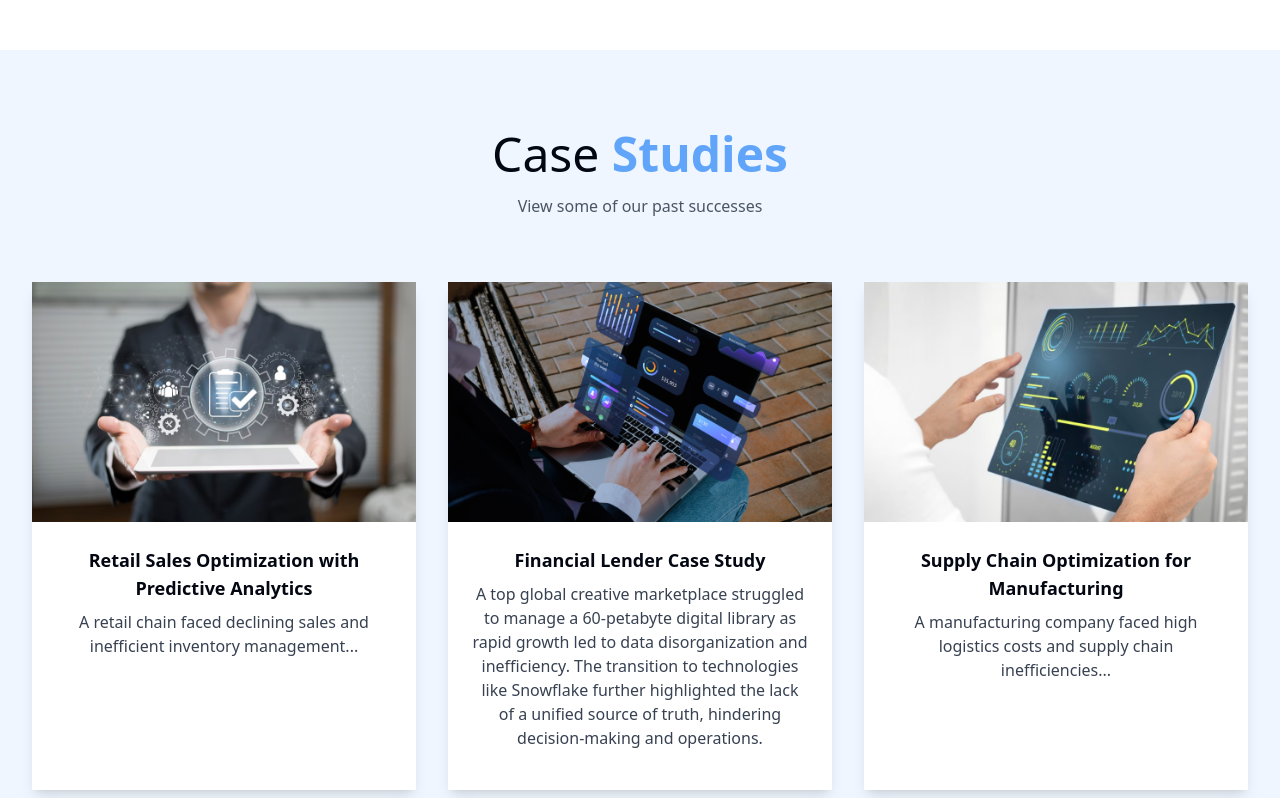
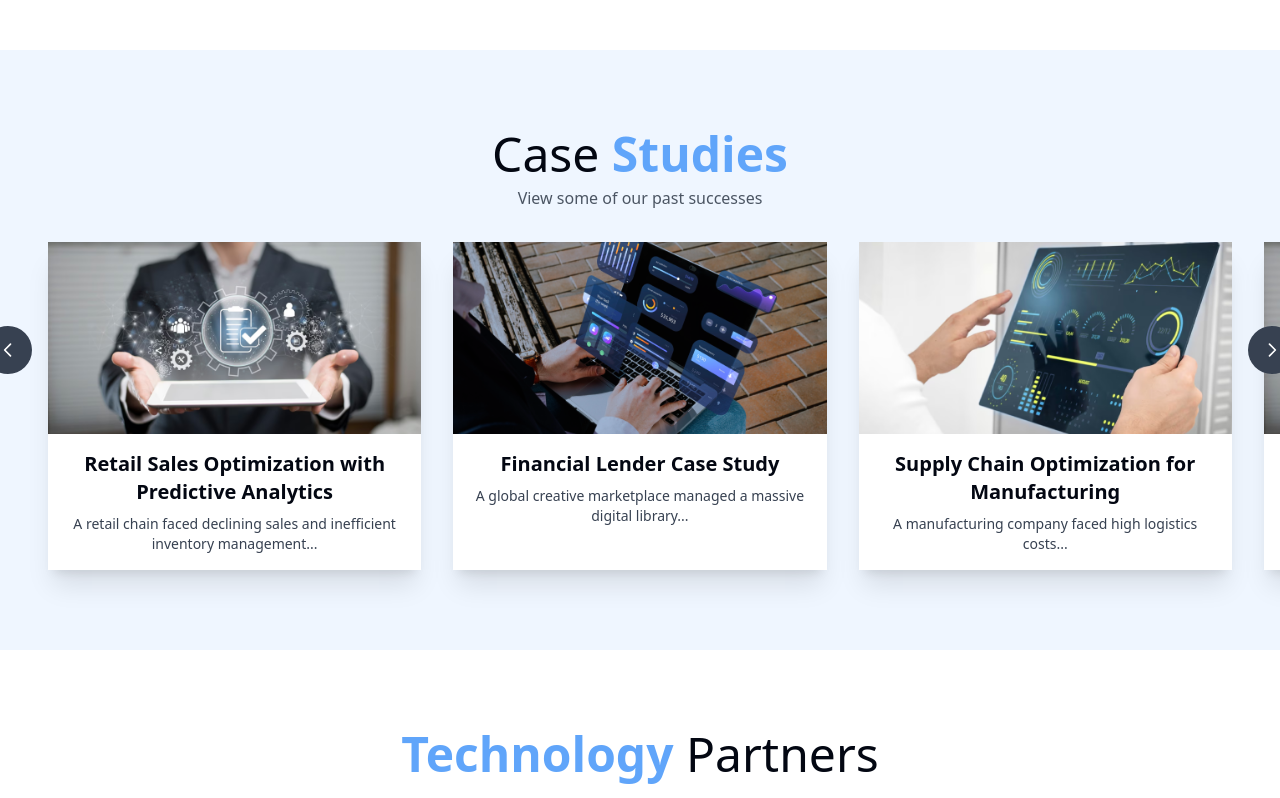
Before and after one commit to cfriedman2156/flowsense, a Next.js app: page / in a window 1280 px wide. Shown: the part 1920-2718 px from the top of the page. Built offline with nearby package versions, Linux system fonts and the light colour scheme; a web font is replaced by a local one.

Commit message:
added arrows and functionality to case studies section

```diff
--- a/src/app/api/send/route.js
+++ b/src/app/api/send/route.js
@@ -5,13 +5,12 @@
 
 export async function POST(req) {
   try {
-    // Parse user input from the form
     const { name, email, phone, companyName, message } = await req.json();
 
     // Send email via Resend
     const { data, error } = await resend.emails.send({
-      from: 'info@flowsensesolutions.com', // Use a verified sender
-      to: ['chaseafriedman@gmail.com'],    // Your recipient email
+      from: 'info@flowsensesolutions.com',
+      to: ['Elan@flowsensesolutions.com'],
       subject: `New Inquiry from ${companyName || 'Unknown Company'}`,
       react: (
         <EmailTemplate
--- a/src/components/projects.jsx
+++ b/src/components/projects.jsx
@@ -11,114 +11,155 @@
       details: {
         problem: 'Declining sales and inefficient inventory management...',
         solution: 'Implemented predictive analytics to forecast demand trends...',
-        impact: [
-          'Increased revenue by 25%',
-          'Optimized inventory levels',
-        ],
+        impact: ['Increased revenue by 25%', 'Optimized inventory levels'],
         technologies: ['Python', 'Tableau', 'SQL'],
       },
     },
     {
       image: '/assets/project2.png',
       title: 'Financial Lender Case Study',
-      description: 'A top global creative marketplace struggled to manage a 60-petabyte digital library as rapid growth led to data disorganization and inefficiency. The transition to technologies like Snowflake further highlighted the lack of a unified source of truth, hindering decision-making and operations.',
+      description: 'A global creative marketplace managed a massive digital library...',
       details: {
-        problem: `A top global creative marketplace struggled to manage a 60-petabyte digital library as rapid growth led to data disorganization and inefficiency.
-                  The transition to technologies like Snowflake further highlighted the lack of a unified source of truth, hindering decision-making and operations.`,
-        solution: [
-          'Conducted a comprehensive audit of structured and unstructured data sources, including databases, APIs, and real-time analytics, to define a clear data strategy.',
-          'Designed pipelines for real-time ingestion and used tools like dbt to transform raw data into meaningful, structured layers.',
-          'Developed tailored data marts for sales, HR, and finance, aligning data insights with specific team needs.',
-          'Created intuitive dashboards and reports using Snowflake, SQL, Looker, and Tableau to provide actionable insights and simplify data analysis.',
-          'Integrated Python-based visualizations within Snowflake to uncover hidden trends.',
-          'Leveraged ActiveBatch to automate workflows, enabling real-time updates and reducing manual effort.',
-        ],
-        impact: [
-          'Cost Savings: By migrating to Snowflake and automating workflows, the client reduced data storage and processing costs by 35%, saving approximately $2.1 million annually.',
-          'Efficiency Gains: Data processing times were slashed by 50%, with ETL processes that previously took 12 hours now completing in under 6 hours.',
-          'Enhanced Decision-Making: Improved data accessibility and accuracy resulted in a 20% faster decision-making cycle, helping the client seize market opportunities more quickly.',
-          'Revenue Growth: With better insights and real-time data, the client increased their marketing campaign ROI by 15%, contributing to an estimated $5 million increase in annual revenue.',
-          'Operational Productivity: Automation and custom data marts streamlined workflows, saving teams an estimated 2,500 person-hours per year, equivalent to a $400,000 reduction in labor costs.',
-          'User Adoption: The intuitive dashboards and visualizations led to a 40% increase in internal user adoption of the data platform, with over 75% of business units actively leveraging insights.',
-        ],
-        technologies: [
-          'Data Storage: Snowflake served as the core data warehouse platform, providing scalability and performance.',
-          'Data Integration & Transformation: SQL Server, dbt, SSIS were used to establish robust ETL processes.',
-          'Data Marts & Reports: SSAS and custom SQL procedures powered department-specific data marts. Reporting and visualization tools like Looker, Tableau, and Python enhanced analytics capabilities.',
-          'Orchestration: ActiveBatch ensured streamlined workflows and automated processes for data integration and reporting.',
-        ],
+        problem: 'Data disorganization and inefficiency...',
+        solution: 'Designed pipelines and used Snowflake to analyze data.',
+        impact: ['Reduced costs by 35%', 'Improved processing time by 50%'],
+        technologies: ['Snowflake', 'SQL', 'Looker'],
       },
     },
     {
       image: '/assets/project3.png',
       title: 'Supply Chain Optimization for Manufacturing',
-      description: 'A manufacturing company faced high logistics costs and supply chain inefficiencies...',
+      description: 'A manufacturing company faced high logistics costs...',
       details: {
-        problem: 'High logistics costs and supply chain inefficiencies...',
-        solution: 'Leveraged AI-powered tools to streamline operations...',
-        impact: [
-          '30% reduction in logistics costs',
-          '15% reduction in delivery times',
-        ],
+        problem: 'High logistics costs...',
+        solution: 'Leveraged AI-powered tools to streamline operations.',
+        impact: ['30% reduction in logistics costs', '15% faster delivery times'],
         technologies: ['AI', 'Power BI', 'SQL'],
       },
     },
-    // {
-    //   image: '/assets/project6.png',
-    //   title: 'Project Placeholder 3',
-    //   description: 'Yet another placeholder for carousel functionality testing.',
-    // },
-    // {
-    //   image: '/assets/project6.png',
-    //   title: 'Project Placeholder 3',
-    //   description: 'Yet another placeholder for carousel functionality testing.',
-    // },
-    // {
-    //   image: '/assets/project6.png',
-    //   title: 'Project Placeholder 3',
-    //   description: 'Yet another placeholder for carousel functionality testing.',
-    // },
+    {
+      image: '/assets/project1.png',
+      title: 'Retail Sales Optimization with Predictive Analytics',
+      description: 'A retail chain faced declining sales and inefficient inventory management...',
+      details: {
+        problem: 'Declining sales and inefficient inventory management...',
+        solution: 'Implemented predictive analytics to forecast demand trends...',
+        impact: ['Increased revenue by 25%', 'Optimized inventory levels'],
+        technologies: ['Python', 'Tableau', 'SQL'],
+      },
+    },
+    {
+      image: '/assets/project2.png',
+      title: 'Financial Lender Case Study',
+      description: 'A global creative marketplace managed a massive digital library...',
+      details: {
+        problem: 'Data disorganization and inefficiency...',
+        solution: 'Designed pipelines and used Snowflake to analyze data.',
+        impact: ['Reduced costs by 35%', 'Improved processing time by 50%'],
+        technologies: ['Snowflake', 'SQL', 'Looker'],
+      },
+    },
   ];
 
+  const [currentIndex, setCurrentIndex] = useState(0);
+  const [selectedStudy, setSelectedStudy] = useState(null);
+
+  const cardWidthPercentage = 33.33; // 3 cards visible at a time
+
+  const goToNext = () => {
+    setCurrentIndex((prevIndex) =>
+      prevIndex + 1 >= caseStudies.length ? 0 : prevIndex + 1
+    );
+  };
+
+  const goToPrevious = () => {
+    setCurrentIndex((prevIndex) =>
+      prevIndex === 0 ? caseStudies.length - 1 : prevIndex - 1
+    );
+  };
+
+  return (
+    <div className="bg-blue-50 py-20 relative overflow-hidden" id="case-studies-section">
+      <div className="container mx-auto px-8 relative">
+        {/* Heading */}
+        <div className="text-center mb-8">
+          <h2 className="text-4xl text-center md:text-5xl mb-2">
+            Case <span className="text-blue-400 font-semibold">Studies</span>
+          </h2>
+          <p className="text-gray-600">View some of our past successes</p>
+        </div>
+        {/* Navigation Arrows */}
+        <button
+          onClick={goToPrevious}
+          className="absolute -left-4 top-1/2 transform -translate-y-1/2 bg-gray-700 hover:bg-gray-600 rounded-full w-12 h-12 flex items-center justify-center z-10"
+        >
+          <span className="sr-only">Previous</span>
+          <svg
+            xmlns="http://www.w3.org/2000/svg"
+            fill="none"
+            viewBox="0 0 24 24"
+            strokeWidth={2}
+            stroke="white"
+            className="w-5 h-5"
+          >
+            <path strokeLinecap="round" strokeLinejoin="round" d="M15 19l-7-7 7-7" />
+          </svg>
+        </button>
+
+        <button
+          onClick={goToNext}
+          className="absolute -right-4 top-1/2 transform -translate-y-1/2 bg-gray-700 hover:bg-gray-600 rounded-full w-12 h-12 flex items-center justify-center z-10"
+        >
+          <span className="sr-only">Next</span>
+          <svg
+            xmlns="http://www.w3.org/2000/svg"
+            fill="none"
+            viewBox="0 0 24 24"
+            strokeWidth={2}
+            stroke="white"
+            className="w-5 h-5"
+          >
+            <path strokeLinecap="round" strokeLinejoin="round" d="M9 5l7 7-7 7" />
+          </svg>
+        </button>
+
+        {/* Sliding Cards */}
+        <div className=" w-full">
+          <div
+            className="flex transition-transform duration-500 ease-out"
+            style={{
+              transform: `translateX(-${currentIndex * cardWidthPercentage}%)`,
+            }}
+          >
+            {caseStudies.map((study, index) => (
+              <div
+                key={index}
+                className="min-w-[33.33%] px-4 cursor-pointer"
+                onClick={() => setSelectedStudy(study)} // Open modal
+              >
+                <div className="bg-white shadow-xl h-96 max-w-96 overflow-hidden transition-transform duration-300 hover:-translate-y-3 cursor-pointer h-full">
+                  <img
+                    src={study.image}
+                    alt={study.title}
+                    className="w-full h-48 object-cover"
+                  />
+                  <div className="p-4 text-center">
+                    <h3 className="text-xl font-semibold mb-2">{study.title}</h3>
+                    <p className="text-gray-700 text-sm">{study.description}</p>
+                  </div>
+                </div>
+              </div>
+            ))}
+          </div>
+        </div>
 
 
-  const [selectedStudy, setSelectedStudy] = useState(null);
-
-  return (
-    <div className="bg-blue-50 py-20" id="case-studies-section">
-      <div className="container mx-auto text-center px-8">
-        {/* Heading */}
-        <h2 className="text-4xl text-center md:text-5xl text-4xl mb-4">
-          Case<span className="text-blue-400 font-semibold"> Studies</span>
-        </h2>
-        <p className="text-gray-600 mb-16">View some of our past successes</p>
-
-        {/* Cards Grid */}
-        <div className="grid grid-cols-1 md:grid-cols-2 lg:grid-cols-3 gap-8">
-          {caseStudies.map((study, index) => (
-            <div key={index} onClick={() => setSelectedStudy(study)}>
-              <CaseStudyCard {...study} />
-            </div>
-          ))}
       </div>
 
       {/* Modal */}
       {selectedStudy && (
         <Modal study={selectedStudy} onClose={() => setSelectedStudy(null)} />
       )}
-      </div>
-    </div>
-  );
-}
-
-function CaseStudyCard({ image, title, description }) {
-  return (
-    <div className="bg-white shadow-lg overflow-hidden transition-transform duration-300 hover:-translate-y-3 cursor-pointer h-full">
-      <img src={image} alt={title} className="w-full h-60 object-cover" />
-      <div className="p-6">
-        <h3 className="text-lg font-semibold mb-2">{title}</h3>
-        <p className="text-gray-700 mb-4">{description}</p>
-      </div>
     </div>
   );
 }
@@ -133,7 +174,7 @@
   return (
     <div
       id="modal-backdrop"
-      className="fixed inset-0 bg-black bg-opacity-50 flex justify-center  items-center z-50"
+      className="fixed inset-0 bg-black bg-opacity-50 flex justify-center items-center z-50"
       onClick={handleBackdropClick}
     >
       <div
@@ -142,61 +183,241 @@
       >
         {/* Modal Header */}
         <div className="flex justify-between items-center p-4 border-b">
-          <h2 className="text-5xl text-blue-400 font-semibold w-full text-center">{study.title}</h2>
-          <button onClick={onClose} className="text-gray-500 hover:text-gray-700 absolute right-4">
+          <h2 className="text-2xl text-blue-400 font-semibold">{study.title}</h2>
+          <button onClick={onClose} className="text-gray-500 hover:text-gray-700">
             &#10005;
           </button>
         </div>
 
         {/* Modal Content */}
-        <div className="p-6 px-12 ">
-          {/* <img src={study.image} alt={study.title} className="w-full h-60 object-cover mb-4 rounded" /> */}
+        <div className="p-6">
+          <h3 className="font-bold mb-2 text-blue-500">Problem:</h3>
+          <p>{study.details.problem}</p>
 
-          {/* Problem Section */}
-          {study.details.problem && (
-            <div className="mb-6">
-              <h3 className="text-2xl font-bold mb-2">The <span className="text-blue-400 font-semibold"> Problem</span></h3>
-              <p className="text-gray-700 whitespace-pre-line mx-12">{study.details.problem}</p>
-            </div>
-          )}
+          <h3 className="font-bold mt-4 mb-2 text-blue-500">Solution:</h3>
+          <p>{study.details.solution}</p>
 
-          {/* Solution Section */}
-          {study.details.solution && (
-            <div className="mb-6 text-left">
-              <h3 className="text-xl font-bold mb-2">The <span className="text-blue-400 font-semibold"> Solution</span></h3>
-              <ul className="list-disc pl-6 text-gray-700">
-                {study.details.solution.map((item, index) => (
-                  <li className='pb-1'key={index}>{item}</li>
+          <h3 className="font-bold mt-4 mb-2 text-blue-500">Impact:</h3>
+          <ul className="list-disc pl-5">
+            {study.details.impact.map((item, index) => (
+              <li key={index}>{item}</li>
             ))}
           </ul>
-            </div>
-          )}
 
-          {/* Impact Section */}
-          {study.details.impact && (
-            <div className="mb-6 text-left">
-              <h3 className="text-xl font-bold mb-2">The <span className="text-blue-400 font-semibold"> Impact</span></h3>
-              <ul className="list-disc pl-6 text-gray-700">
-                {study.details.impact.map((item, index) => (
-                  <li className='pb-1' key={index}>{item}</li>
+          <h3 className="font-bold mt-4 mb-2 text-blue-500">Technologies Used:</h3>
+          <ul className="list-disc pl-5">
+            {study.details.technologies.map((tech, index) => (
+              <li key={index}>{tech}</li>
             ))}
           </ul>
-            </div>
-          )}
-
-          {/* Technologies Section */}
-          {study.details.technologies && (
-            <div className="text-left">
-              <h3 className="text-xl font-bold mb-2"><span className="text-blue-400 font-semibold">Technologies </span> Used</h3>
-              <ul className="list-disc pl-6 text-gray-700">
-                {study.details.technologies.map((tech, index) => (
-                  <li className='pb-1' key={index}>{tech}</li>
-                ))}
-              </ul>
-            </div>
-          )}
         </div>
       </div>
     </div>
   );
 }
+
+
+
+
+// 'use client';
+
+// import { useState } from "react";
+
+// export function Projects() {
+//   const caseStudies = [
+//     {
+//       image: '/assets/project1.png',
+//       title: 'Retail Sales Optimization with Predictive Analytics',
+//       description: 'A retail chain faced declining sales and inefficient inventory management...',
+//       details: {
+//         problem: 'Declining sales and inefficient inventory management...',
+//         solution: 'Implemented predictive analytics to forecast demand trends...',
+//         impact: [
+//           'Increased revenue by 25%',
+//           'Optimized inventory levels',
+//         ],
+//         technologies: ['Python', 'Tableau', 'SQL'],
+//       },
+//     },
+//     {
+//       image: '/assets/project2.png',
+//       title: 'Financial Lender Case Study',
+//       description: 'A top global creative marketplace struggled to manage a 60-petabyte digital library as rapid growth led to data disorganization and inefficiency. The transition to technologies like Snowflake further highlighted the lack of a unified source of truth, hindering decision-making and operations.',
+//       details: {
+//         problem: A top global creative marketplace struggled to manage a 60-petabyte digital library as rapid growth led to data disorganization and inefficiency.
+//                   The transition to technologies like Snowflake further highlighted the lack of a unified source of truth, hindering decision-making and operations.,
+//         solution: [
+//           'Conducted a comprehensive audit of structured and unstructured data sources, including databases, APIs, and real-time analytics, to define a clear data strategy.',
+//           'Designed pipelines for real-time ingestion and used tools like dbt to transform raw data into meaningful, structured layers.',
+//           'Developed tailored data marts for sales, HR, and finance, aligning data insights with specific team needs.',
+//           'Created intuitive dashboards and reports using Snowflake, SQL, Looker, and Tableau to provide actionable insights and simplify data analysis.',
+//           'Integrated Python-based visualizations within Snowflake to uncover hidden trends.',
+//           'Leveraged ActiveBatch to automate workflows, enabling real-time updates and reducing manual effort.',
+//         ],
+//         impact: [
+//           'Cost Savings: By migrating to Snowflake and automating workflows, the client reduced data storage and processing costs by 35%, saving approximately $2.1 million annually.',
+//           'Efficiency Gains: Data processing times were slashed by 50%, with ETL processes that previously took 12 hours now completing in under 6 hours.',
+//           'Enhanced Decision-Making: Improved data accessibility and accuracy resulted in a 20% faster decision-making cycle, helping the client seize market opportunities more quickly.',
+//           'Revenue Growth: With better insights and real-time data, the client increased their marketing campaign ROI by 15%, contributing to an estimated $5 million increase in annual revenue.',
+//           'Operational Productivity: Automation and custom data marts streamlined workflows, saving teams an estimated 2,500 person-hours per year, equivalent to a $400,000 reduction in labor costs.',
+//           'User Adoption: The intuitive dashboards and visualizations led to a 40% increase in internal user adoption of the data platform, with over 75% of business units actively leveraging insights.',
+//         ],
+//         technologies: [
+//           'Data Storage: Snowflake served as the core data warehouse platform, providing scalability and performance.',
+//           'Data Integration & Transformation: SQL Server, dbt, SSIS were used to establish robust ETL processes.',
+//           'Data Marts & Reports: SSAS and custom SQL procedures powered department-specific data marts. Reporting and visualization tools like Looker, Tableau, and Python enhanced analytics capabilities.',
+//           'Orchestration: ActiveBatch ensured streamlined workflows and automated processes for data integration and reporting.',
+//         ],
+//       },
+//     },
+//     {
+//       image: '/assets/project3.png',
+//       title: 'Supply Chain Optimization for Manufacturing',
+//       description: 'A manufacturing company faced high logistics costs and supply chain inefficiencies...',
+//       details: {
+//         problem: 'High logistics costs and supply chain inefficiencies...',
+//         solution: 'Leveraged AI-powered tools to streamline operations...',
+//         impact: [
+//           '30% reduction in logistics costs',
+//           '15% reduction in delivery times',
+//         ],
+//         technologies: ['AI', 'Power BI', 'SQL'],
+//       },
+//     },
+//     // {
+//     //   image: '/assets/project6.png',
+//     //   title: 'Project Placeholder 3',
+//     //   description: 'Yet another placeholder for carousel functionality testing.',
+//     // },
+//     // {
+//     //   image: '/assets/project6.png',
+//     //   title: 'Project Placeholder 3',
+//     //   description: 'Yet another placeholder for carousel functionality testing.',
+//     // },
+//     // {
+//     //   image: '/assets/project6.png',
+//     //   title: 'Project Placeholder 3',
+//     //   description: 'Yet another placeholder for carousel functionality testing.',
+//     // },
+//   ];
+
+
+
+//   const [selectedStudy, setSelectedStudy] = useState(null);
+
+//   return (
+//     <div className="bg-blue-50 py-20" id="case-studies-section">
+//       <div className="container mx-auto text-center px-8">
+//         {/* Heading */}
+//         <h2 className="text-4xl text-center md:text-5xl text-4xl mb-4">
+//           Case<span className="text-blue-400 font-semibold"> Studies</span>
+//         </h2>
+//         <p className="text-gray-600 mb-16">View some of our past successes</p>
+
+//         {/* Cards Grid */}
+//         <div className="grid grid-cols-1 md:grid-cols-2 lg:grid-cols-3 gap-8">
+//           {caseStudies.map((study, index) => (
+//             <div key={index} onClick={() => setSelectedStudy(study)}>
+//               <CaseStudyCard {...study} />
+//             </div>
+//           ))}
+//         </div>
+
+//         {/* Modal */}
+//         {selectedStudy && (
+//           <Modal study={selectedStudy} onClose={() => setSelectedStudy(null)} />
+//         )}
+//       </div>
+//     </div>
+//   );
+// }
+
+// function CaseStudyCard({ image, title, description }) {
+//   return (
+//     <div className="bg-white shadow-lg overflow-hidden transition-transform duration-300 hover:-translate-y-3 cursor-pointer h-full">
+//       <img src={image} alt={title} className="w-full h-60 object-cover" />
+//       <div className="p-6">
+//         <h3 className="text-lg font-semibold mb-2">{title}</h3>
+//         <p className="text-gray-700 mb-4">{description}</p>
+//       </div>
+//     </div>
+//   );
+// }
+
+// function Modal({ study, onClose }) {
+//   const handleBackdropClick = (e) => {
+//     if (e.target.id === "modal-backdrop") {
+//       onClose();
+//     }
+//   };
+
+//   return (
+//     <div
+//       id="modal-backdrop"
+//       className="fixed inset-0 bg-black bg-opacity-50 flex justify-center  items-center z-50"
+//       onClick={handleBackdropClick}
+//     >
+//       <div
+//         className="bg-white w-11/12 md:w-3/4 lg:w-1/2 max-h-[90vh] overflow-y-auto rounded shadow-lg p-6"
+//         onClick={(e) => e.stopPropagation()}
+//       >
+//         {/* Modal Header */}
+//         <div className="flex justify-between items-center p-4 border-b">
+//           <h2 className="text-5xl text-blue-400 font-semibold w-full text-center">{study.title}</h2>
+//           <button onClick={onClose} className="text-gray-500 hover:text-gray-700 absolute right-4">
+//             &#10005;
+//           </button>
+//         </div>
+
+//         {/* Modal Content */}
+//         <div className="p-6 px-12 ">
+//           {/* <img src={study.image} alt={study.title} className="w-full h-60 object-cover mb-4 rounded" /> */}
+
+//           {/* Problem Section */}
+//           {study.details.problem && (
+//             <div className="mb-6">
+//               <h3 className="text-2xl font-bold mb-2">The <span className="text-blue-400 font-semibold"> Problem</span></h3>
+//               <p className="text-gray-700 whitespace-pre-line mx-12">{study.details.problem}</p>
+//             </div>
+//           )}
+
+//           {/* Solution Section */}
+//           {study.details.solution && (
+//             <div className="mb-6 text-left">
+//               <h3 className="text-xl font-bold mb-2">The <span className="text-blue-400 font-semibold"> Solution</span></h3>
+//               <ul className="list-disc pl-6 text-gray-700">
+//                 {study.details.solution.map((item, index) => (
+//                   <li className='pb-1'key={index}>{item}</li>
+//                 ))}
+//               </ul>
+//             </div>
+//           )}
+
+//           {/* Impact Section */}
+//           {study.details.impact && (
+//             <div className="mb-6 text-left">
+//               <h3 className="text-xl font-bold mb-2">The <span className="text-blue-400 font-semibold"> Impact</span></h3>
+//               <ul className="list-disc pl-6 text-gray-700">
+//                 {study.details.impact.map((item, index) => (
+//                   <li className='pb-1' key={index}>{item}</li>
+//                 ))}
+//               </ul>
+//             </div>
+//           )}
+
+//           {/* Technologies Section */}
+//           {study.details.technologies && (
+//             <div className="text-left">
+//               <h3 className="text-xl font-bold mb-2"><span className="text-blue-400 font-semibold">Technologies </span> Used</h3>
+//               <ul className="list-disc pl-6 text-gray-700">
+//                 {study.details.technologies.map((tech, index) => (
+//                   <li className='pb-1' key={index}>{tech}</li>
+//                 ))}
+//               </ul>
+//             </div>
+//           )}
+//         </div>
+//       </div>
+//     </div>
+//   );
+// }
```
Lines whose indentation alone changed are shown as unchanged.
